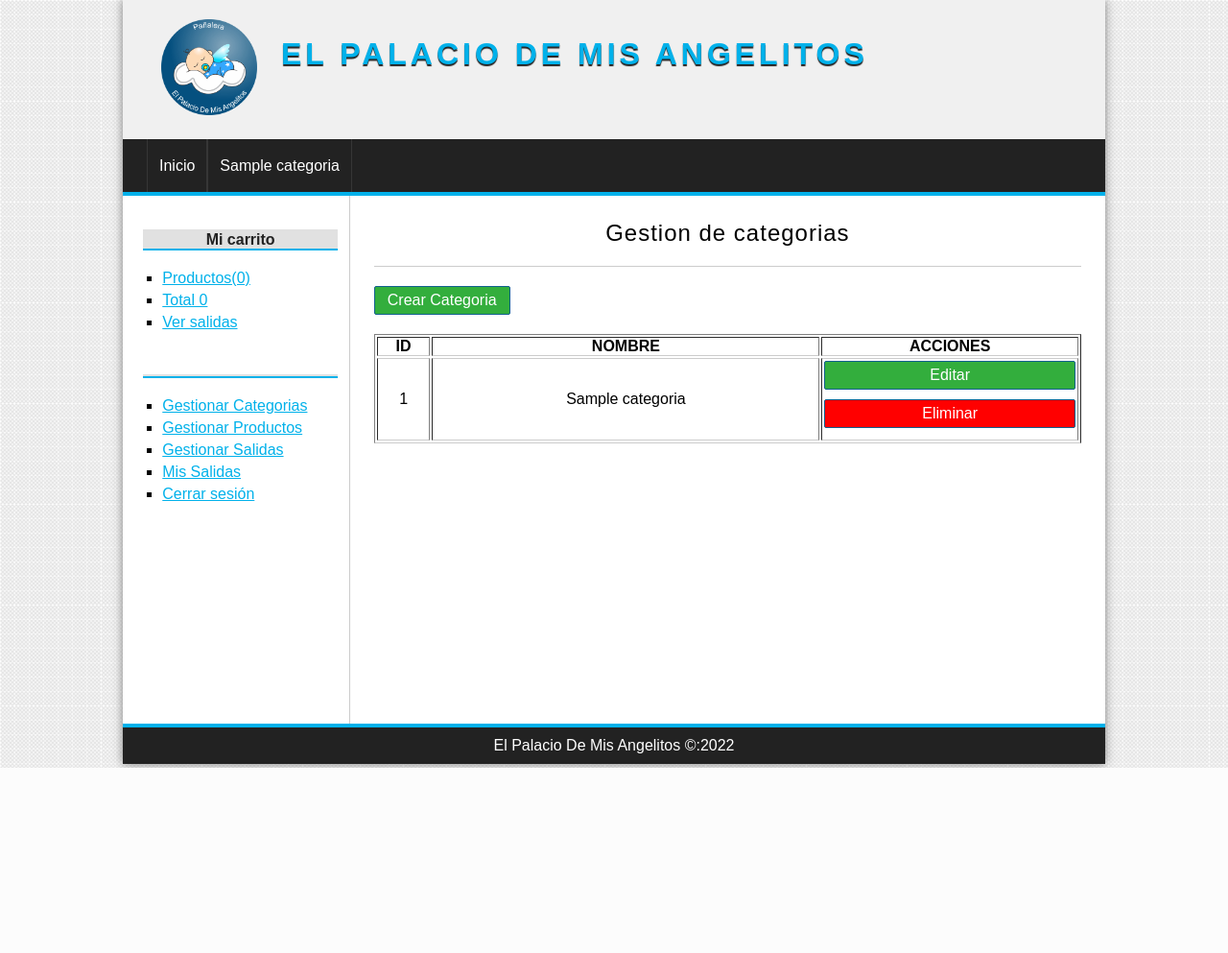
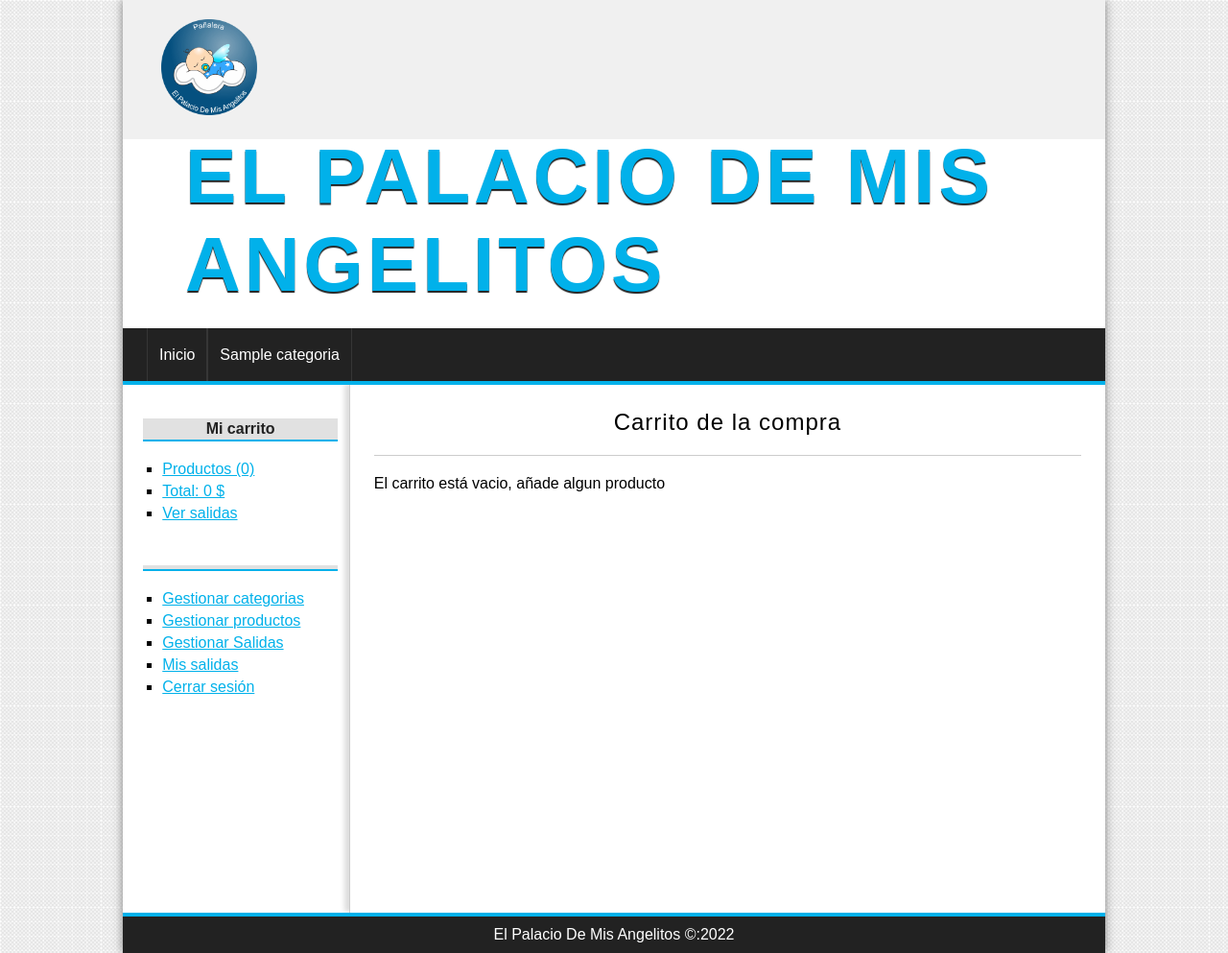
Before and after one commit to WashingtonNieto/Tienda, a PHP site: page /Tienda/categoria/index in a window 1280 px wide. Shown: the whole page at 96% size. Before the commit the page ends 800 px from the top, so only its background shows below. Run offline with PHP 8.4, Linux system fonts and the light colour scheme; the visitor is signed in with stand-in values (Sample User, id 1); tables that the repository leaves empty or names only in its code hold one stand-in row (values such as "Sample post"); data that the repository does not hold is empty.

Commit message:
Angelitos 190422

```diff
--- a/assets/css/styles.css
+++ b/assets/css/styles.css
@@ -10,30 +11,28 @@ body{
 }
 
 a{
-    color:#01B1EA;
+    color: #01B1EA;
 }
 
 a:visited{
-    color:#01B1EA;
+    color: #01B1EA;
 }
 
 a:hover{
-    color:#555555;
+    color: #555555;
 }
 
-
 .alert_green{
-    color: green;
+    color:green;
 }
 
 .alert_red{
-    color: red;
+    color:red;
 }
 
 table{
     text-align: center;
-    width: 100%; /*para que ocupe todo el ancho*/
-    /*border: 1px solid #555; */
+    width: 100%;
     border-bottom: 1px solid #ccc;
 }
 
@@ -73,7 +73,7 @@ td{
 
 #logo a{
     float:left;
-    font_size: 40px;
+    font-size: 40px;
     letter-spacing: 4px;
     font-family: 'Open Sans', Helvetica, Arial;
     text-transform: uppercase;
@@ -107,12 +106,11 @@ td{
     margin-left: 25px;
 }
 
-#menu li{
+#menu ul li{
     line-height: 55px;
-    float: left;
+    float:left;
     border-right: 1px solid #363636;
 }
-
 
 #menu a{
     display: block;
@@ -160,6 +158,7 @@ td{
     width: 100%;
     text-align: center;
     padding-top: 2px;
+    padding-bottom: 2px;
     margin-bottom: 15px;
     font-size: 16px;
     font-weight: bold;
@@ -245,22 +243,22 @@ button, .button{
 }
 
 .button-gestion{
-    margin-bottom: 10px;
+    margin-top: 5px;
+    margin-bottom: 5px;
 }
 
 .button-red{
     background: red;
-    border: 1px solid #c1717;
+     border: 1px solid #cf1717;
 }
 
 label,
 input[type="button"],
 input[type="submit"],
 button{
-    display: block;
+    display:block;
     margin-top: 10px;
 }
-
 
 /*CENTRAL*/
 #central{
@@ -268,8 +266,8 @@ button{
     min-height: 500px;
     float: right;
     border-left: 1px solid #ccc;
-    box-shadow: -5px -1px 5x #ddd;
-    padding: 25px;
+    box-shadow: -5px -1px 5px #ddd;
+    padding:25px;
 }
 
 #central h1{
--- a/helpers/utils.php
+++ b/helpers/utils.php
@@ -1,19 +1,27 @@
 <?php
 
 class Utils{
+
 	public static function deleteSession($name){
 		if(isset($_SESSION[$name])){
 			$_SESSION[$name] = null;
 			unset($_SESSION[$name]);
 		}
+
 		return $name;
 	}
 
 	public static function isAdmin(){
 		if(!isset($_SESSION['admin'])){
-            if(!headers_sent()){
 			header("Location:".base_url);
+		}else{
+			return true;
 		}
+	}
+
+	public static function isIdentity(){
+		if(!isset($_SESSION['identity'])){
+			header("Location:".base_url);
 		}else{
 			return true;
 		}
@@ -26,7 +34,7 @@ class Utils{
 		return $categorias;
 	}
 
-    public static function statscarrito(){
+	public static function statsCarrito(){
 		$stats = array(
 			'count' => 0,
 			'total' => 0
@@ -35,10 +43,28 @@ class Utils{
 		if(isset($_SESSION['carrito'])){
 			$stats['count'] = count($_SESSION['carrito']);
 
-            foreach ($_SESSION['carrito'] as $producto){
+			foreach($_SESSION['carrito'] as $producto){
 				$stats['total'] += $producto['precio']*$producto['unidades'];
 			}
 		}
+
 		return $stats;
 	}
+
+	public static function showStatus($status){
+		$value = 'Pendiente';
+
+		if($status == 'confirm'){
+			$value = 'Pendiente';
+		}elseif($status == 'preparation'){
+			$value = 'En preparación';
+		}elseif($status == 'ready'){
+			$value = 'Preparado para enviar';
+		}elseif($status = 'sended'){
+			$value = 'Enviado';
 		}
+
+		return $value;
+	}
+
+}
--- a/views/categoria/index.php
+++ b/views/categoria/index.php
@@ -1,47 +1,57 @@
-<h1>Gestion de categorias</h1>
+<h1>Carrito de la compra</h1>
 
-<a href="<?=base_url?>categoria/crear" class="button button-small">
-    Crear Categoria
-</a>
-
-<?php if(isset($_SESSION['categoria']) && $_SESSION['categoria'] == 'complete'): ?>
-    <strong class="alert_green"> La categoria ha sido creado exitosamente</strong>
-<?php elseif(isset($_SESSION['categoria']) && $_SESSION['categoria'] != 'complete'): ?>
-    <strong class="alert_red"> La categoria NO ha sido creado exitosamente</strong>
-<?php endif;?>
-
-<?php Utils::deleteSession('categoria');?>
-
-<?php if(isset($_SESSION['delete']) && $_SESSION['delete'] == 'complete'): ?>
-    <strong class="alert_green"> La categoria ha sido borrado exitosamente</strong>
-<?php elseif(isset($_SESSION['delete']) && $_SESSION['delete'] != 'complete'): ?>
-    <strong class="alert_red"> La categoria NO ha sido borrado correctamente</strong>
-<?php endif;?>
-
-<?php Utils::deleteSession('delete');?>
-
-<table border="1">
+<?php if(isset($_SESSION['carrito']) && count($_SESSION['carrito']) >= 1): ?>
+<table>
 	<tr>
-        <th>ID</th>
-        <th>NOMBRE</th>
-        <th>ACCIONES</th>
+		<th>Imagen</th>
+		<th>Nombre</th>
+		<th>Precio</th>
+		<th>Unidades</th>
+		<th>Eliminar</th>
 	</tr>
-   <?php while($cat = $categorias->fetch_object()): ?>
+	<?php
+		foreach($carrito as $indice => $elemento):
+		$producto = $elemento['producto'];
+	?>
 
 	<tr>
-        <td><?=$cat->id; ?></td>
-        <td><?=$cat->nombre; ?></td>
 		<td>
-            <!--
-                <a href="<?=base_url?>producto/editar?id=<?=$pro->id?>" class="button button-gestion">Editar</a>
-                al usar ? trae el siguiente parametro no el primero como queremos
-                para que traiga el primer parametro se usa &
-            -->
-
-            <a href="<?=base_url?>categoria/editar&id=<?=$cat->id?>" class="button button-gestion">Editar</a>
-            <a href="<?=base_url?>categoria/eliminar&id=<?=$cat->id?>" class="button button-gestion button-red">Eliminar</a>
+			<?php if ($producto->imagen != null): ?>
+				<img src="<?= base_url ?>uploads/images/<?= $producto->imagen ?>" class="img_carrito" />
+			<?php else: ?>
+				<img src="<?= base_url ?>assets/img/camiseta.png" class="img_carrito" />
+			<?php endif; ?>
+		</td>
+		<td>
+			<a href="<?= base_url ?>producto/ver&id=<?=$producto->id?>"><?=$producto->nombre?></a>
+		</td>
+		<td>
+			<?=$producto->precio?>
+		</td>
+		<td>
+			<?=$elemento['unidades']?>
+			<div class="updown-unidades">
+				<a href="<?=base_url?>carrito/up&index=<?=$indice?>" class="button">+</a>
+				<a href="<?=base_url?>carrito/down&index=<?=$indice?>" class="button">-</a>
+			</div>
+		</td>
+		<td>
+			<a href="<?=base_url?>carrito/delete&index=<?=$indice?>" class="button button-carrito button-red">Quitar producto</a>
 		</td>
 	</tr>
 
-    <?php endwhile; ?>
+	<?php endforeach; ?>
 </table>
+<br/>
+<div class="delete-carrito">
+	<a href="<?=base_url?>carrito/delete_all" class="button button-delete button-red">Vaciar carrito</a>
+</div>
+<div class="total-carrito">
+	<?php $stats = Utils::statsCarrito(); ?>
+	<h3>Precio total: <?=$stats['total']?> $</h3>
+	<a href="<?=base_url?>pedido/hacer" class="button button-pedido">Hacer pedido</a>
+</div>
+
+<?php else: ?>
+	<p>El carrito está vacio, añade algun producto</p>
+<?php endif; ?>
--- a/views/layout/sidebar.php
+++ b/views/layout/sidebar.php
@@ -1,49 +1,47 @@
 <!-- BARRA LATERAL -->
 <aside id="lateral">
 
-    <div id="login" class="block_aside">
+	<div id="carrito" class="block_aside">
 		<h3>Mi carrito</h3>
 		<ul>
-            <?php $stats = Utils::statscarrito(); ?>
-            <li><a href="<?= base_url ?>carrito/index">Productos(<?=$stats['count'] ?>)</a></li>
-            <li><a href="<?= base_url ?>carrito/index">Total <?=$stats['total'] ?> </a></li>
-            <li><a href="<?= base_url ?>carrito/index">Ver salidas</a></li>
+			<?php $stats = Utils::statsCarrito(); ?>
+			<li><a href="<?=base_url?>carrito/index">Productos (<?=$stats['count']?>)</a></li>
+			<li><a href="<?=base_url?>carrito/index">Total: <?=$stats['total']?> $</a></li>
+			<li><a href="<?=base_url?>carrito/index">Ver salidas</a></li>
 		</ul>
 	</div>
 
 	<div id="login" class="block_aside">
 
-        <?php if (!isset($_SESSION['identity'])): ?>
+		<?php if(!isset($_SESSION['identity'])): ?>
 			<h3>Entrar a la web</h3>
-            <form action="<?= base_url ?>usuario/login" method="post">
+			<form action="<?=base_url?>usuario/login" method="post">
 				<label for="email">Email</label>
 				<input type="email" name="email" />
-                <label for="password">Contrasena</label>
+				<label for="password">Contraseña</label>
 				<input type="password" name="password" />
 				<input type="submit" value="Enviar" />
 			</form>
-
 		<?php else: ?>
-            <h3><?= $_SESSION['identity']->nombre ?> <?= $_SESSION['identity']->apellidos ?></h3>
+			<h3><?=$_SESSION['identity']->nombre?> <?=$_SESSION['identity']->apellidos?></h3>
 		<?php endif; ?>
 
 		<ul>
-            <?php if (isset($_SESSION['admin'])): ?>
-                <li><a href="<?= base_url ?>categoria/index">Gestionar Categorias</a></li>
-                <li><a href="<?= base_url ?>producto/gestion">Gestionar Productos</a></li>
-                <li><a href="#">Gestionar Salidas</a></li>
+			<?php if(isset($_SESSION['admin'])): ?>
+				<li><a href="<?=base_url?>categoria/index">Gestionar categorias</a></li>
+				<li><a href="<?=base_url?>producto/gestion">Gestionar productos</a></li>
+				<li><a href="<?=base_url?>pedido/gestion">Gestionar Salidas</a></li>
 			<?php endif; ?>
 
-            <?php if (isset($_SESSION['identity'])): ?>
-                <li><a href="#">Mis Salidas</a></li>
-                <li><a href="<?= base_url ?>usuario/logout">Cerrar sesión</a></li>
+			<?php if(isset($_SESSION['identity'])): ?>
+				<li><a href="<?=base_url?>pedido/mis_pedidos">Mis salidas</a></li>
+				<li><a href="<?=base_url?>usuario/logout">Cerrar sesión</a></li>
 			<?php else: ?>
-                <li><a href="<?= base_url ?>usuario/registro">Registrate aqui!</a></li>
+				<li><a href="<?=base_url?>usuario/registro">Registrate aqui</a></li>
 			<?php endif; ?>
+		</ul>
+	</div>
 
-        </ul>
-
-    </div>
 </aside>
 
 <!-- CONTENIDO CENTRAL -->
```
Also changed, not shown: other parts of assets/css/styles.css (+62 -38 lines), controllers/CarritoController.php (+31 -6 lines), controllers/PedidoController.php (+64 -4 lines), models/pedido.php (+21 -11 lines), nbproject/private/private.xml (+5 -2 lines), views/carrito/index.php (+28 -15 lines), views/pedido/detalle.php (added, +59 -0 lines), views/pedido/mis_pedidos.php (added, +33 -0 lines). Lines whose indentation alone changed are shown as unchanged.
